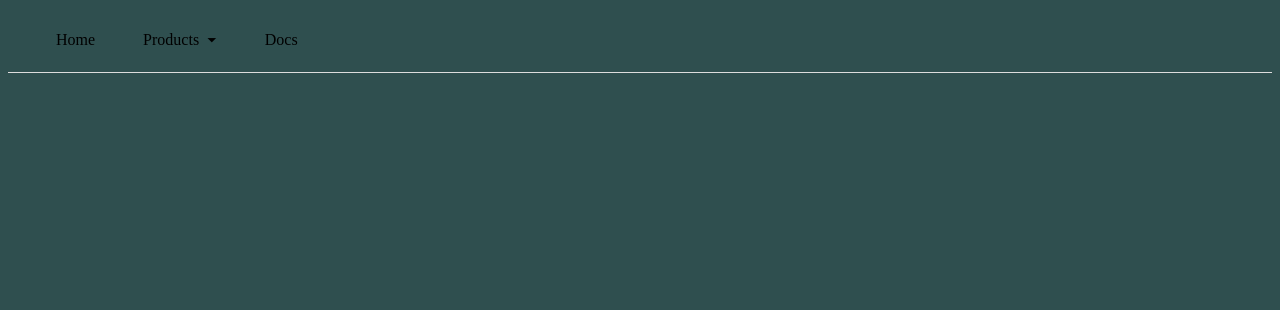
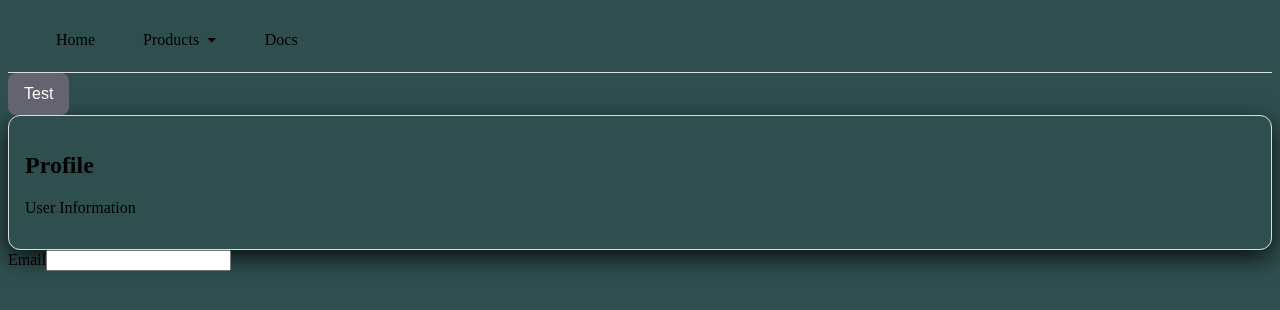
Before and after one commit to greenteaisgreat/material-vue-i, a Vue app: page / in a window 1280 px wide. Shown: the top 310 px of the page. Built offline with nearby package versions, Linux system fonts and the light colour scheme; the HTML template or start-up script is replaced by a standard one.

Commit message:
Test out new components on App.vue

```diff
--- a/src/App.vue
+++ b/src/App.vue
@@ -1,6 +1,12 @@
 <script setup lang="ts">
 import AppHeader from '@/components/layout/AppHeader.vue'
+import AppButton from './components/inputs/AppButton.vue'
+import AppCard from './components/display/AppCard.vue'
+import AppTextField from './components/inputs/AppTextField.vue'
 
+import { ref } from 'vue'
+
+const email = ref('')
 const links = [
   {
     label: 'Home',
@@ -38,6 +44,12 @@ const links = [
 
 <template>
   <AppHeader :links="links" />
+  <AppButton variant="secondary"> Test </AppButton>
+  <AppCard>
+    <h2>Profile</h2>
+    <p>User Information</p>
+  </AppCard>
+  <AppTextField v-model="email" label="Email" />
 </template>
 
 <style>
```
